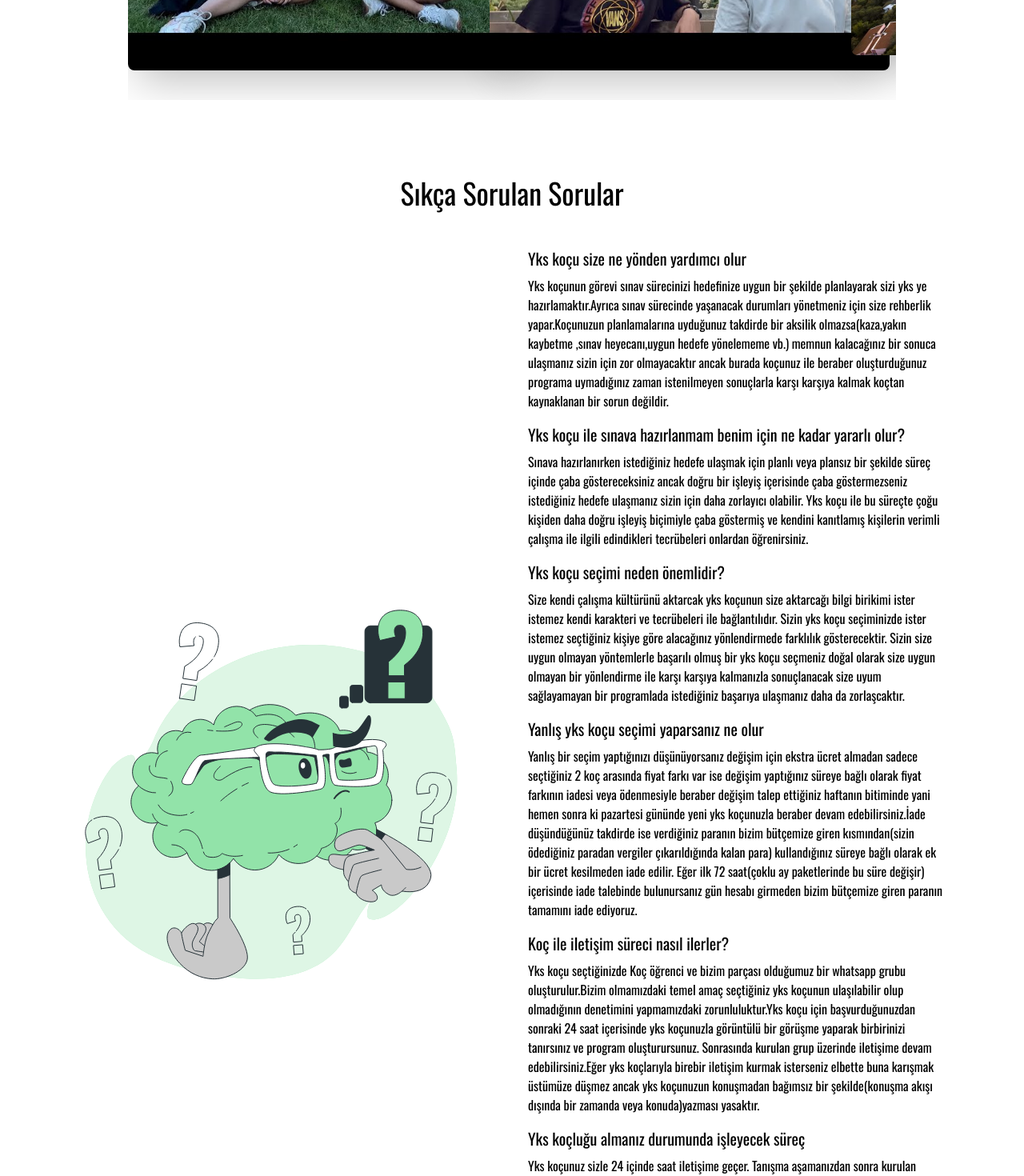
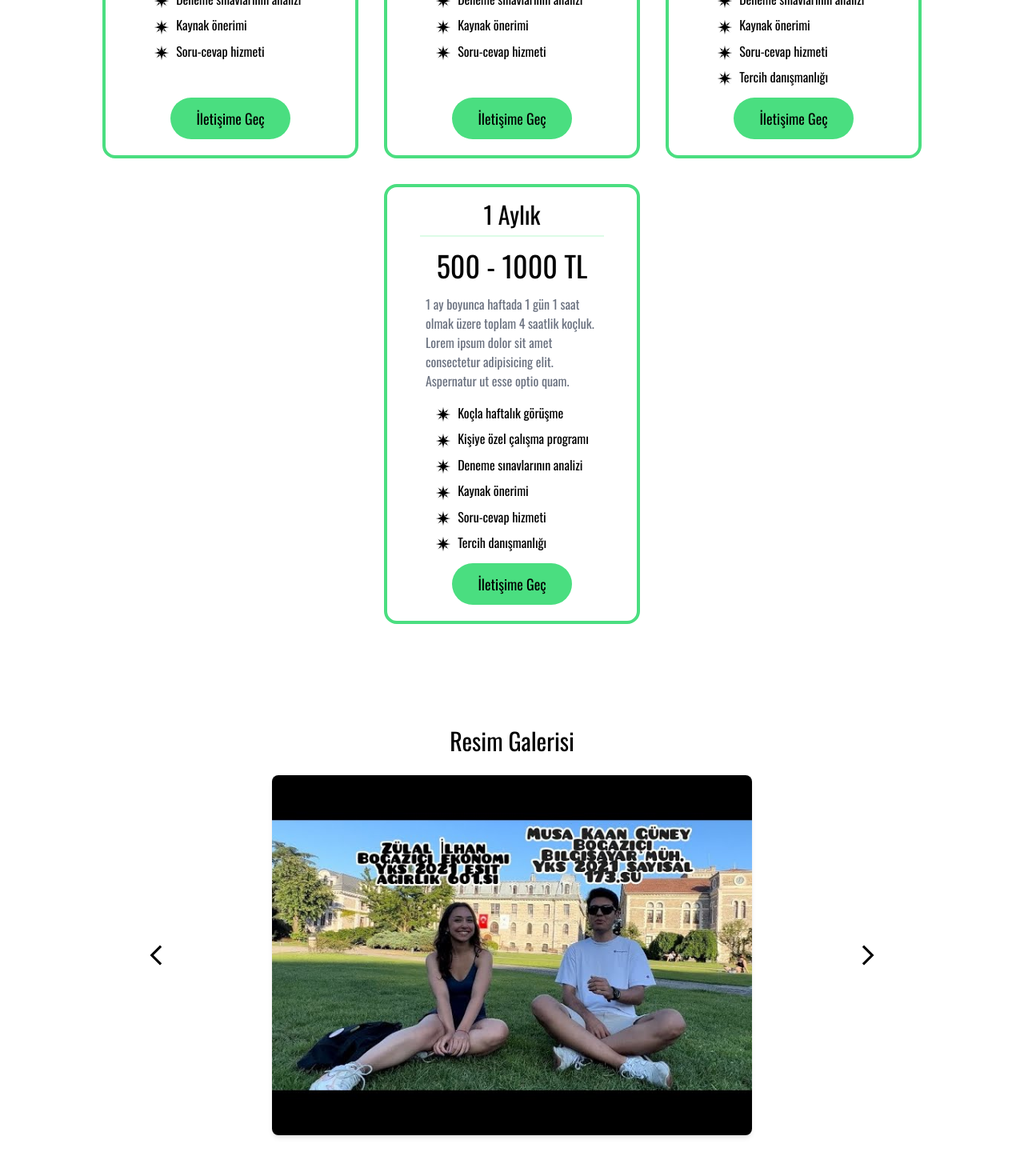
Before and after one commit to SuleymanTolgaAcar/koc-akademi, a Next.js app: page / in a window 1280 px wide. Shown: the part 1320-2790 px from the top of the page at 80% size. Built offline with nearby package versions, Linux system fonts and the light colour scheme.

Commit message:
modified main page

```diff
--- a/app/iletisim/page.tsx
+++ b/app/iletisim/page.tsx
@@ -66,7 +66,7 @@
   };
 
   return (
-    <div className="w-full flex items-center justify-center pt-20 md:flex-row flex-col">
+    <div className="w-full flex items-center justify-center pt-20 md:flex-row md:gap-32 flex-col">
       <Image
         alt="iletisim"
         src={contactImg}
--- a/app/page.tsx
+++ b/app/page.tsx
@@ -1,6 +1,7 @@
 "use client";
 
 import FAQ from "@/components/FAQ";
+import Prices from "@/components/Prices";
 import Slider from "@/components/Slider";
 import { IoIosArrowDropdown } from "react-icons/io";
 
@@ -23,6 +24,7 @@
           <IoIosArrowDropdown size={50} className="animate-bounce" />
         </button>
       </div>
+      <Prices />
       <Slider />
       <FAQ />
     </div>
--- a/components/FAQ.tsx
+++ b/components/FAQ.tsx
@@ -1,21 +1,25 @@
 import Image from "next/image";
 import questionImg from "@/public/images/question.svg";
+import { useState } from "react";
+import Question from "./Question";
 
 const FAQ = () => {
+  const [actives, setActives] = useState([-1]);
+
   return (
-    <div>
+    <div className="w-full">
       <h1 className="text-4xl text-center mt-24 mb-12">
         Sıkça Sorulan Sorular
       </h1>
-      <div className="flex md:px-24 px-12 gap-16 flex-col md:flex-row">
-        <Image src={questionImg} alt="question" />
-        <div className="flex flex-col gap-4">
-          <div className="">
-            <h2 className="text-xl mb-2">
-              Yks koçu size ne yönden yardımcı olur
-            </h2>
-            <p>
-              Yks koçunun görevi sınav sürecinizi hedefinize uygun bir şekilde
+      <div className="flex md:px-24 px-8 gap-16 flex-col md:flex-row md:items-start transition-all duration-500 ease-in-out w-full">
+        <Image src={questionImg} alt="question" className="" />
+        <div className="flex flex-col gap-4 w-full">
+          <Question
+            actives={actives}
+            setActives={setActives}
+            index={0}
+            question="Yks koçu size ne yönden yardımcı olur"
+            answer="Yks koçunun görevi sınav sürecinizi hedefinize uygun bir şekilde
               planlayarak sizi yks ye hazırlamaktır.Ayrıca sınav sürecinde
               yaşanacak durumları yönetmeniz için size rehberlik yapar.Koçunuzun
               planlamalarına uyduğunuz takdirde bir aksilik olmazsa(kaza,yakın
@@ -23,97 +27,68 @@
               kalacağınız bir sonuca ulaşmanız sizin için zor olmayacaktır ancak
               burada koçunuz ile beraber oluşturduğunuz programa uymadığınız
               zaman istenilmeyen sonuçlarla karşı karşıya kalmak koçtan
-              kaynaklanan bir sorun değildir.
-            </p>
-          </div>
-          <div className="">
-            <h2 className="text-xl mb-2">
-              Yks koçu ile sınava hazırlanmam benim için ne kadar yararlı olur?
-            </h2>
-            <p>
-              Sınava hazırlanırken istediğiniz hedefe ulaşmak için planlı veya
-              plansız bir şekilde süreç içinde çaba göstereceksiniz ancak doğru
-              bir işleyiş içerisinde çaba göstermezseniz istediğiniz hedefe
-              ulaşmanız sizin için daha zorlayıcı olabilir. Yks koçu ile bu
-              süreçte çoğu kişiden daha doğru işleyiş biçimiyle çaba göstermiş
-              ve kendini kanıtlamış kişilerin verimli çalışma ile ilgili
-              edindikleri tecrübeleri onlardan öğrenirsiniz.
-            </p>
-          </div>
-          <div className="">
-            <h2 className="text-xl mb-2">Yks koçu seçimi neden önemlidir?</h2>
-            <p>
-              Size kendi çalışma kültürünü aktarcak yks koçunun size aktarcağı
-              bilgi birikimi ister istemez kendi karakteri ve tecrübeleri ile
-              bağlantılıdır. Sizin yks koçu seçiminizde ister istemez seçtiğiniz
-              kişiye göre alacağınız yönlendirmede farklılık gösterecektir.
-              Sizin size uygun olmayan yöntemlerle başarılı olmuş bir yks koçu
-              seçmeniz doğal olarak size uygun olmayan bir yönlendirme ile karşı
-              karşıya kalmanızla sonuçlanacak size uyum sağlayamayan bir
-              programlada istediğiniz başarıya ulaşmanız daha da zorlaşcaktır.
-            </p>
-          </div>
-          <div className="">
-            <h2 className="text-xl mb-2">
-              Yanlış yks koçu seçimi yaparsanız ne olur
-            </h2>
-            <p>
-              Yanlış bir seçim yaptığınızı düşünüyorsanız değişim için ekstra
-              ücret almadan sadece seçtiğiniz 2 koç arasında fiyat farkı var ise
-              değişim yaptığınız süreye bağlı olarak fiyat farkının iadesi veya
-              ödenmesiyle beraber değişim talep ettiğiniz haftanın bitiminde
-              yani hemen sonra ki pazartesi gününde yeni yks koçunuzla beraber
-              devam edebilirsiniz.İade düşündüğünüz takdirde ise verdiğiniz
-              paranın bizim bütçemize giren kısmından(sizin ödediğiniz paradan
-              vergiler çıkarıldığında kalan para) kullandığınız süreye bağlı
-              olarak ek bir ücret kesilmeden iade edilir. Eğer ilk 72 saat(çoklu
-              ay paketlerinde bu süre değişir) içerisinde iade talebinde
-              bulunursanız gün hesabı girmeden bizim bütçemize giren paranın
-              tamamını iade ediyoruz.
-            </p>
-          </div>
-          <div className="">
-            <h2 className="text-xl mb-2">
-              Koç ile iletişim süreci nasıl ilerler?
-            </h2>
-            <p>
-              Yks koçu seçtiğinizde Koç öğrenci ve bizim parçası olduğumuz bir
-              whatsapp grubu oluşturulur.Bizim olmamızdaki temel amaç seçtiğiniz
-              yks koçunun ulaşılabilir olup olmadığının denetimini yapmamızdaki
-              zorunluluktur.Yks koçu için başvurduğunuzdan sonraki 24 saat
-              içerisinde yks koçunuzla görüntülü bir görüşme yaparak birbirinizi
-              tanırsınız ve program oluşturursunuz. Sonrasında kurulan grup
-              üzerinde iletişime devam edebilirsiniz.Eğer yks koçlarıyla birebir
-              iletişim kurmak isterseniz elbette buna karışmak üstümüze düşmez
-              ancak yks koçunuzun konuşmadan bağımsız bir şekilde(konuşma akışı
-              dışında bir zamanda veya konuda)yazması yasaktır.
-            </p>
-          </div>
-          <div className="">
-            <h2 className="text-xl mb-2">
-              Yks koçluğu almanız durumunda işleyecek süreç
-            </h2>
-            <p>
-              Yks koçunuz sizle 24 içinde saat iletişime geçer. Tanışma
-              aşamanızdan sonra kurulan grupta yks koçunuz size uygun olarak
-              hazırladığınız programı grup üzerinden yazar,anlaşılmayan yerler
-              öğrencinin özelden sorduğu takdirde özelden anlatılabilir ancak
-              grup üzerinden anlatılması bizim iyi hizmet verebildiğimizi
-              kontrol etmemiz için size tavsiye ettiğimiz iletişim kanalıdır.
-            </p>
-          </div>
-          <div className="">
-            <h2 className="text-xl mb-2">
-              Süreçten memnun olmadığınız durumlarda yapılması gerekenler
-            </h2>
-            <p>
-              Bu sürecin içine girildiği takdirde ister istemez bizim numaramız
-              sizin için ulaşılabilir olduğu için sorun yaşadığınız takdirde
-              bize yazmanız yaşadığınız sorunun direkt olarak çözülmesi için
-              kritiktir. Şikayet ve öneriler dışındada ulaşılabilir olmaya özen
-              göstereceğiz.
-            </p>
-          </div>
+              kaynaklanan bir sorun değildir."
+          />
+          <Question
+            actives={actives}
+            setActives={setActives}
+            index={1}
+            question="Yks koçu size ne yönden yardımcı olur"
+            answer="Yks koçunun görevi sınav sürecinizi hedefinize uygun bir şekilde
+              planlayarak sizi yks ye hazırlamaktır.Ayrıca sınav sürecinde
+              yaşanacak durumları yönetmeniz için size rehberlik yapar.Koçunuzun
+              planlamalarına uyduğunuz takdirde bir aksilik olmazsa(kaza,yakın
+              kaybetme ,sınav heyecanı,uygun hedefe yönelememe vb.) memnun
+              kalacağınız bir sonuca ulaşmanız sizin için zor olmayacaktır ancak
+              burada koçunuz ile beraber oluşturduğunuz programa uymadığınız
+              zaman istenilmeyen sonuçlarla karşı karşıya kalmak koçtan
+              kaynaklanan bir sorun değildir."
+          />
+          <Question
+            actives={actives}
+            setActives={setActives}
+            index={2}
+            question="Yks koçu size ne yönden yardımcı olur"
+            answer="Yks koçunun görevi sınav sürecinizi hedefinize uygun bir şekilde
+              planlayarak sizi yks ye hazırlamaktır.Ayrıca sınav sürecinde
+              yaşanacak durumları yönetmeniz için size rehberlik yapar.Koçunuzun
+              planlamalarına uyduğunuz takdirde bir aksilik olmazsa(kaza,yakın
+              kaybetme ,sınav heyecanı,uygun hedefe yönelememe vb.) memnun
+              kalacağınız bir sonuca ulaşmanız sizin için zor olmayacaktır ancak
+              burada koçunuz ile beraber oluşturduğunuz programa uymadığınız
+              zaman istenilmeyen sonuçlarla karşı karşıya kalmak koçtan
+              kaynaklanan bir sorun değildir."
+          />
+          <Question
+            actives={actives}
+            setActives={setActives}
+            index={3}
+            question="Yks koçu size ne yönden yardımcı olur"
+            answer="Yks koçunun görevi sınav sürecinizi hedefinize uygun bir şekilde
+              planlayarak sizi yks ye hazırlamaktır.Ayrıca sınav sürecinde
+              yaşanacak durumları yönetmeniz için size rehberlik yapar.Koçunuzun
+              planlamalarına uyduğunuz takdirde bir aksilik olmazsa(kaza,yakın
+              kaybetme ,sınav heyecanı,uygun hedefe yönelememe vb.) memnun
+              kalacağınız bir sonuca ulaşmanız sizin için zor olmayacaktır ancak
+              burada koçunuz ile beraber oluşturduğunuz programa uymadığınız
+              zaman istenilmeyen sonuçlarla karşı karşıya kalmak koçtan
+              kaynaklanan bir sorun değildir."
+          />
+          <Question
+            actives={actives}
+            setActives={setActives}
+            index={4}
+            question="Yks koçu size ne yönden yardımcı olur"
+            answer="Yks koçunun görevi sınav sürecinizi hedefinize uygun bir şekilde
+              planlayarak sizi yks ye hazırlamaktır.Ayrıca sınav sürecinde
+              yaşanacak durumları yönetmeniz için size rehberlik yapar.Koçunuzun
+              planlamalarına uyduğunuz takdirde bir aksilik olmazsa(kaza,yakın
+              kaybetme ,sınav heyecanı,uygun hedefe yönelememe vb.) memnun
+              kalacağınız bir sonuca ulaşmanız sizin için zor olmayacaktır ancak
+              burada koçunuz ile beraber oluşturduğunuz programa uymadığınız
+              zaman istenilmeyen sonuçlarla karşı karşıya kalmak koçtan
+              kaynaklanan bir sorun değildir."
+          />
         </div>
       </div>
     </div>
--- a/components/NavButton.tsx
+++ b/components/NavButton.tsx
@@ -1,4 +1,5 @@
 import Link from "next/link";
+import { usePathname } from "next/navigation";
 
 interface NavButtonProps {
   children: React.ReactNode;
@@ -6,10 +7,13 @@
 }
 
 const NavButton: React.FC<NavButtonProps> = ({ href, children }) => {
+  const pathname = usePathname();
   return (
     <Link
       href={href}
-      className="relative flex items-center justify-center before:absolute before:bottom-0 before:left-0 before:w-0 before:bg-green-300 before:h-1 before:opacity-0 hover:before:w-full hover:before:opacity-100 before:transition-all before:duration-500 before:ease-in-out px-4 py-2"
+      className={`relative flex items-center justify-center before:absolute before:bottom-0 before:left-0 before:w-0 before:bg-green-300 before:h-1 before:opacity-0 hover:before:w-full hover:before:opacity-100 before:transition-all before:duration-500 before:ease-in-out px-4 py-2 ${
+        pathname === "/" && "text-blue-200"
+      }`}
     >
       {children}
     </Link>
--- /dev/null
+++ b/components/PriceCard.tsx
@@ -0,0 +1,42 @@
+import Link from "next/link";
+import { GiPolarStar } from "react-icons/gi";
+
+interface PriceCardProps {
+  title: string;
+  price: string;
+  description: string;
+  features: string[];
+}
+
+const PriceCard: React.FC<PriceCardProps> = ({
+  title,
+  price,
+  description,
+  features,
+}) => {
+  return (
+    <div className="border-4 border-green-400 w-80 h-[550px] rounded-2xl flex flex-col items-center gap-4 p-4 relative">
+      <h2 className="text-3xl border-b-2 border-green-100 pb-2 px-20">
+        {title}
+      </h2>
+      <h3 className="text-4xl">{price}</h3>
+      <p className="text-gray-500 px-8">{description}</p>
+      <ol className="flex flex-col gap-2">
+        {features.map((feature, index) => (
+          <li key={index}>
+            <GiPolarStar size={20} className="inline-block me-2" />
+            {feature}
+          </li>
+        ))}
+      </ol>
+      <Link
+        href="/iletisim?konu=kocluk"
+        className="rounded-full px-8 py-3 bg-green-400 transition-all duration-300 transform hover:scale-110 text-lg absolute bottom-5"
+      >
+        İletişime Geç
+      </Link>
+    </div>
+  );
+};
+
+export default PriceCard;
--- /dev/null
+++ b/components/Prices.tsx
@@ -0,0 +1,72 @@
+import Link from "next/link";
+import PriceCard from "./PriceCard";
+
+const Prices = () => {
+  return (
+    <div>
+      <h1 className="text-4xl text-center mb-16">Fiyatlandırma</h1>
+      <div className="flex items-center justify-center gap-8 flex-wrap">
+        <PriceCard
+          title="1 Aylık"
+          price="500 - 1000 TL"
+          description="1 ay boyunca haftada 1 gün 1 saat olmak üzere toplam 4 saatlik koçluk.
+        Lorem ipsum dolor sit amet consectetur adipisicing elit. Aspernatur ut
+        esse optio quam."
+          features={[
+            "Koçla haftalık görüşme",
+            "Kişiye özel çalışma programı",
+            "Deneme sınavlarının analizi",
+            "Kaynak önerimi",
+            "Soru-cevap hizmeti",
+          ]}
+        />
+        <PriceCard
+          title="1 Aylık"
+          price="500 - 1000 TL"
+          description="1 ay boyunca haftada 1 gün 1 saat olmak üzere toplam 4 saatlik koçluk.
+        Lorem ipsum dolor sit amet consectetur adipisicing elit. Aspernatur ut
+        esse optio quam."
+          features={[
+            "Koçla haftalık görüşme",
+            "Kişiye özel çalışma programı",
+            "Deneme sınavlarının analizi",
+            "Kaynak önerimi",
+            "Soru-cevap hizmeti",
+          ]}
+        />
+        <PriceCard
+          title="1 Aylık"
+          price="500 - 1000 TL"
+          description="1 ay boyunca haftada 1 gün 1 saat olmak üzere toplam 4 saatlik koçluk.
+        Lorem ipsum dolor sit amet consectetur adipisicing elit. Aspernatur ut
+        esse optio quam."
+          features={[
+            "Koçla haftalık görüşme",
+            "Kişiye özel çalışma programı",
+            "Deneme sınavlarının analizi",
+            "Kaynak önerimi",
+            "Soru-cevap hizmeti",
+            "Tercih danışmanlığı",
+          ]}
+        />
+        <PriceCard
+          title="1 Aylık"
+          price="500 - 1000 TL"
+          description="1 ay boyunca haftada 1 gün 1 saat olmak üzere toplam 4 saatlik koçluk.
+        Lorem ipsum dolor sit amet consectetur adipisicing elit. Aspernatur ut
+        esse optio quam."
+          features={[
+            "Koçla haftalık görüşme",
+            "Kişiye özel çalışma programı",
+            "Deneme sınavlarının analizi",
+            "Kaynak önerimi",
+            "Soru-cevap hizmeti",
+            "Tercih danışmanlığı",
+          ]}
+        />
+      </div>
+    </div>
+  );
+};
+
+export default Prices;
--- /dev/null
+++ b/components/Question.tsx
@@ -0,0 +1,56 @@
+import { BsQuestionCircleFill } from "react-icons/bs";
+import { IoIosArrowDown } from "react-icons/io";
+
+interface QuestionProps {
+  actives: number[];
+  setActives: React.Dispatch<React.SetStateAction<number[]>>;
+  question: string;
+  answer: string;
+  index: number;
+}
+
+const Question: React.FC<QuestionProps> = ({
+  actives,
+  setActives,
+  question,
+  answer,
+  index,
+}) => {
+  return (
+    <div
+      onClick={() => {
+        setActives((prev) => {
+          if (prev.includes(index)) {
+            return prev.filter((item) => item != index);
+          }
+          return [...prev, index];
+        });
+      }}
+      className={`w-full rounded-xl p-4 bg-green-100 shadow-md cursor-pointer overflow-hidden transition-all duration-500 linear ${
+        actives.includes(index)
+          ? "bg-green-200 max-h-[1000px]"
+          : "max-h-24 md:max-h-20"
+      }`}
+    >
+      <h2 className="text-xl mb-2 flex items-center p-2 gap-4">
+        <BsQuestionCircleFill size={30} />
+        {question}
+        <IoIosArrowDown
+          size={30}
+          className={`${
+            actives.includes(index) && "rotate-180"
+          } transition-all duration-500 ease-in-out ms-auto`}
+        />
+      </h2>
+      <p
+        className={`${
+          actives.includes(index) ? "max-h-[1000px]" : "max-h-0"
+        } overflow-hidden py-2 px-4 transition-all duration-500 linear`}
+      >
+        {answer}
+      </p>
+    </div>
+  );
+};
+
+export default Question;
--- a/components/Slider.tsx
+++ b/components/Slider.tsx
@@ -2,6 +2,7 @@
 
 import Image from "next/image";
 import { useState, useEffect } from "react";
+import { MdArrowBackIosNew, MdArrowForwardIos } from "react-icons/md";
 
 const Slider = () => {
   const slides = [
@@ -14,51 +15,49 @@
     "/images/boun3.jpg",
     "/images/itu3.jpg",
   ];
-
-  const [reRender, setReRender] = useState(false);
-
-  useEffect(() => {
-    const slider = document.querySelector(".slider");
-    slider?.scroll(window.innerWidth < 768 ? 235 : 125, 0);
-    setReRender(!reRender);
-    slider?.addEventListener("scroll", () => {
-      const ratio = slider.scrollLeft / slider.scrollWidth;
-      for (let i = 0; i < slides.length; i++) {
-        const image = document.getElementById(i.toString() + "image");
-        if (image) {
-          let value =
-            1 -
-            Math.abs(
-              ratio +
-                (window.innerWidth < 768 ? 0.15 : 0.2) -
-                (i + 1) / slides.length
-            ) *
-              3;
-          value = value > 1 ? 1 : value;
-          value = value < 0.7 ? 0.7 : value;
-          image.style.opacity = value.toString();
-          image.style.transform = `scale(${value})`;
-          setReRender(!reRender);
-        }
-      }
-    });
-  }, []);
+  const [currentSlide, setCurrentSlide] = useState(0);
 
   return (
     <div className="md:mt-16 relative w-full flex flex-col items-center">
-      <h1 className="text-3xl">Resim Galerisi</h1>
-      <div className="slider mt-8 flex items-center gap-4 p-4 md:w-3/4 w-full overflow-x-scroll px-8">
+      <h1 className="text-3xl mt-16">Resim Galerisi</h1>
+      <div className="flex items-center justify-center md:w-3/4 w-full px-8 relative md:h-[500px] h-[300px]">
+        <button
+          onClick={() => {
+            if (currentSlide === 0) {
+              setCurrentSlide(slides.length - 1);
+            } else {
+              setCurrentSlide(currentSlide - 1);
+            }
+          }}
+          className="absolute md:left-5 left-0"
+        >
+          <MdArrowBackIosNew size={30} />
+        </button>
         {slides.map((image, index) => (
           <Image
             alt="slider image"
             src={image}
             id={index.toString() + "image"}
             key={index.toString()}
-            width={500}
+            width={600}
             height={500}
-            className={`rounded-lg shadow-2xl -mx-8`}
+            className={`rounded-lg shadow-md ${
+              currentSlide == index ? "block" : "hidden"
+            }`}
           />
         ))}
+        <button
+          onClick={() => {
+            if (currentSlide === slides.length - 1) {
+              setCurrentSlide(0);
+            } else {
+              setCurrentSlide(currentSlide + 1);
+            }
+          }}
+          className="absolute md:right-5 right-0"
+        >
+          <MdArrowForwardIos size={30} />
+        </button>
       </div>
     </div>
   );
```
Also changed, not shown: app/copyright/page.tsx (added, +16 -0 lines), app/layout.tsx (+26 -2 lines), components/Footer.tsx (+10 -6 lines), components/Navbar.tsx (+31 -8 lines), public/images/jpgtopngconverter-com-Enhanced.jpg (added).
